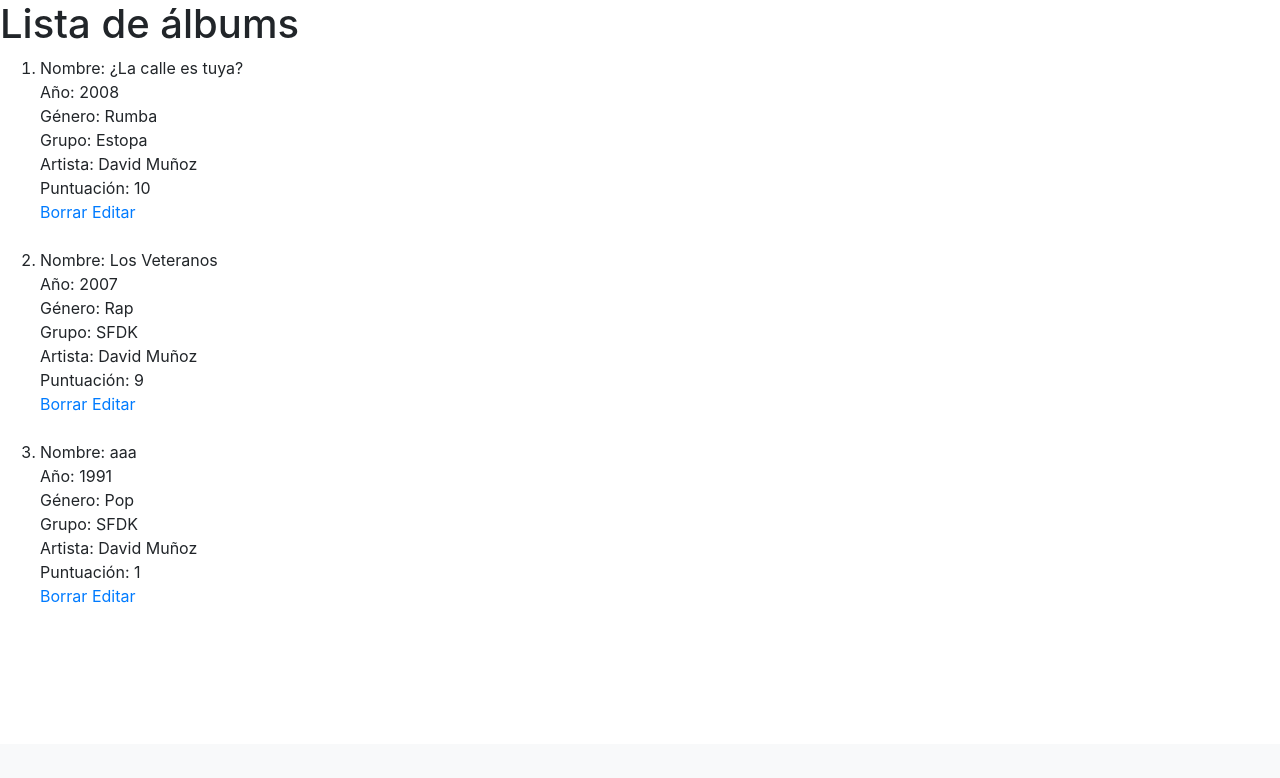
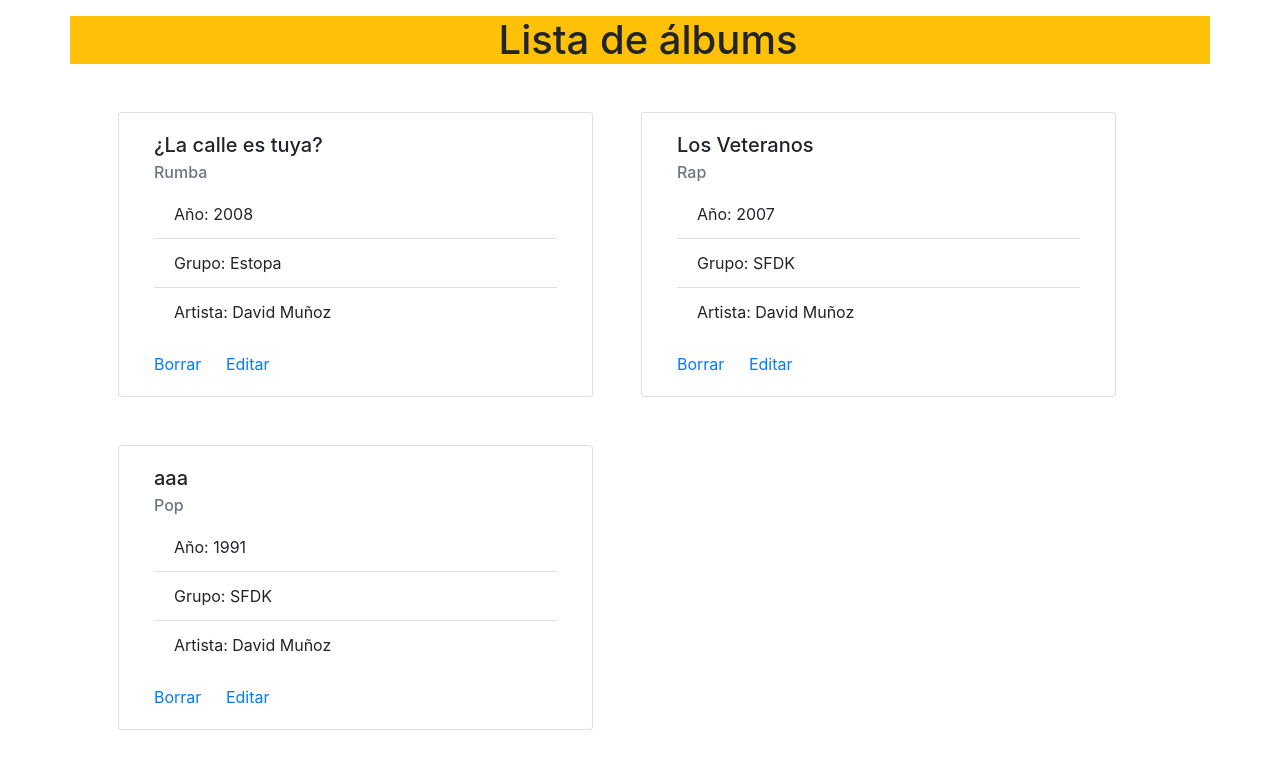
Before and after one commit to RubenMT1999/practicaDjango1, a Django app: page /albums/ in a window 1280 px wide. Shown: the part 56-834 px from the top of the page. Before the commit the page ends 659 px from the top, so only its background shows below. Run offline with Django 4.2, Linux system fonts and the light colour scheme; data comes from the database, SQL or seed files in the repository; both versions use the stored data as it was after the commit; some libraries are stand-ins or nearby versions.

Commit message:
estilo albums

```diff
--- a/miAplicacion/views.py
+++ b/miAplicacion/views.py
@@ -2,7 +2,6 @@ import requests
 from django.http import HttpResponse
 from django.shortcuts import render, redirect
 from miAplicacion.models import *
-from babel.dates import format_date, format_datetime, format_time
 import datetime
 
 # Create your views here.
--- a/templates/albums.html
+++ b/templates/albums.html
@@ -1,32 +1,46 @@
 
 {% include "header.html" %}
+
 
 <!DOCTYPE html>
 <html lang="en">
 <head>
     <meta charset="UTF-8">
     <title>Álbums</title>
+    {% load static %}
+    <link rel="stylesheet" href="{% static 'mystyle.css' %}">
 </head>
+
 <body>
 
-
-    <h1>Lista de álbums</h1>
-
-        <ol>
-            {% for Album in allAlbums %}
-                <li>Nombre: {{ Album.nombreAlbum }} <br>
-                    Año: {{ Album.anio }} <br>
-                    Género: {{ Album.genero }} <br>
-                    Grupo: {{ Album.grupoMusical_id.nombreGrupo }} <br>
-                    Artista: {{ Album.artista_id.nombre }}   {{ Album.artista_id.apellido1 }}<br>
-                    Puntuación: {{ Album.puntuacion }}</li>
-                    <a href="/borrarAlbum/{{Album.id}}">Borrar</a>
-                    <a href="/editarAlbum/{{Album.id}}">Editar</a>
-        <br><br>
-        {% endfor %}
-        </ol>
+    <div class="container bg-warning">
+        <h1 class="mt-3 ml-3 text-center">Lista de álbums</h1>
+    </div>
 
 
+<div class="container mt-5">
+    <div class="row">
+
+    {% for Album in allAlbums %}
+
+        <div class="card ml-5 mb-5 col-5" style="width: 18rem;">
+          <div class="card-body">
+            <h5 class="card-title">{{ Album.nombreAlbum }}</h5>
+            <h6 class="card-subtitle mb-2 text-muted">{{ Album.genero }}</h6>
+              <ul class="list-group list-group-flush mb-3">
+                  <li class="list-group-item">Año: {{ Album.anio }}</li>
+                  <li class="list-group-item">Grupo: {{ Album.grupoMusical_id.nombreGrupo }}</li>
+                  <li class="list-group-item">Artista: {{ Album.artista_id.nombre }}   {{ Album.artista_id.apellido1 }}</li>
+                  </ul>
+            <a href="/borrarAlbum/{{Album.id}}" class="card-link">Borrar </a>
+            <a href="/editarAlbum/{{Album.id}}" class="card-link">Editar</a>
+          </div>
+        </div>
+        <div class="mt-4"></div>
+
+    {% endfor %}
+    </div>
+</div>
 
 
 </body>
--- /dev/null
+++ b/templates/mystyle.css
@@ -0,0 +1,5 @@
+
+.prueba{
+      font-weight: bolder;
+    color: red;
+    }
```
Also changed, not shown: db.sqlite3.
